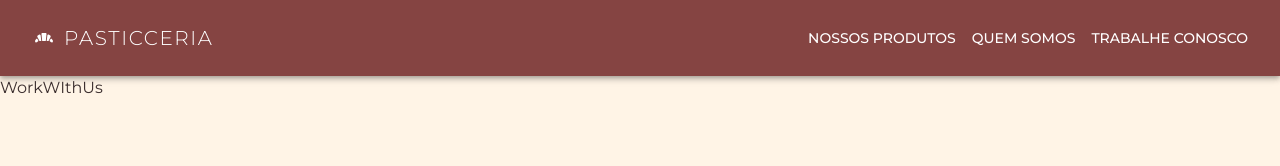
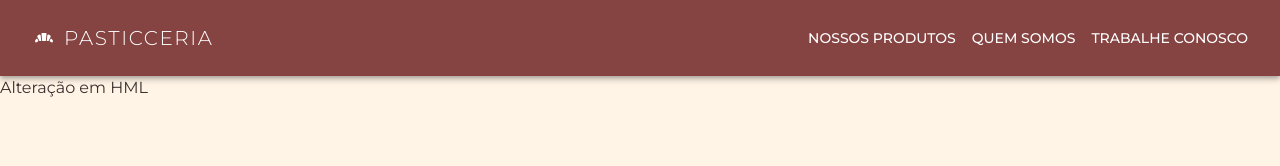
Before and after one commit to pedroxca/pasticceria, a React (Vite) app: page /work-with-us in a window 1280 px wide. Shown: the top 166 px of the page. Built offline with nearby package versions, Linux system fonts and the light colour scheme.

Commit message:
alteração em hml

```diff
--- a/src/Pages/WorkWithUs.tsx
+++ b/src/Pages/WorkWithUs.tsx
@@ -4,7 +4,7 @@ function WorkWithUs() {
   return (
     <>
       <CssBaseline enableColorScheme />
-      <div>WorkWIthUs</div>
+      <div>Alteração em HML</div>
     </>
   )
 }
```
